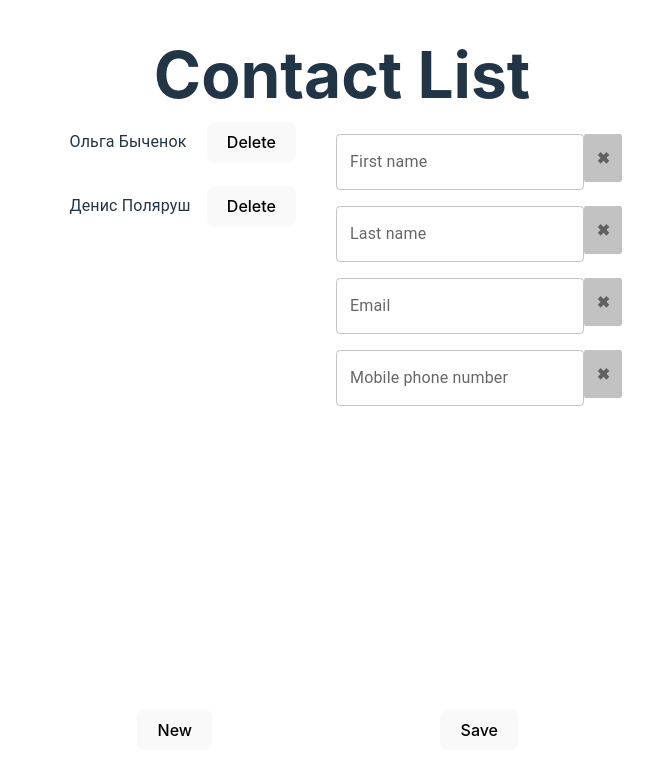
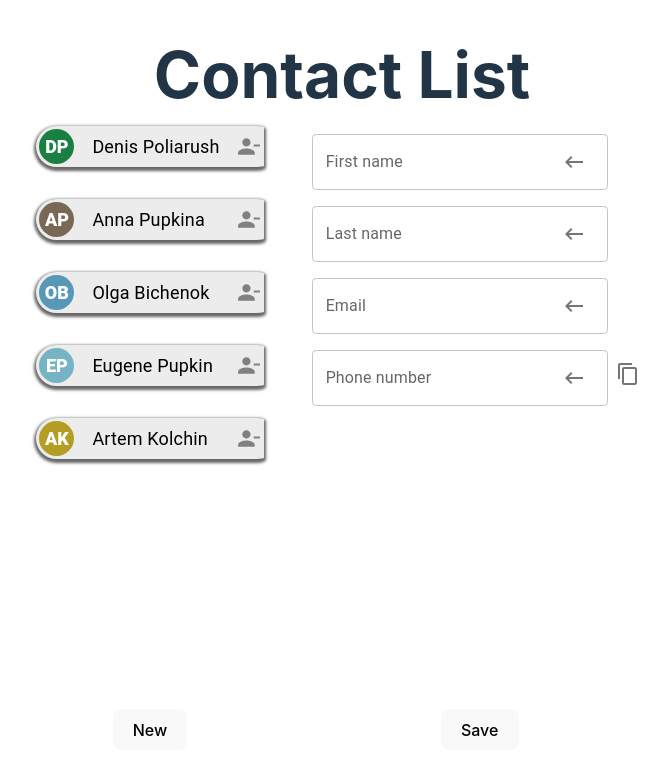
Before and after one commit to Crumpu/contactList, a React (Vite) app: page / in a window 1280 px wide. Shown: the top 774 px of the page, without its empty margins (298-966 px from the left). Built offline with nearby package versions, Linux system fonts and the light colour scheme; data requests are answered from the project's data file.

Commit message:
All work, but not can make input mask

```diff
--- a/db.json
+++ b/db.json
@@ -1,20 +1,44 @@
 {
   "contacts": [
     {
-      "fName": "Ольга ",
-      "lName": "Быченок",
-      "email": "olga@gmail.com",
-      "telNumber": "+380660000001",
-      "color": "rgb(81, 95, 65)",
-      "id": 2
+      "fName": "Denis",
+      "lName": "Poliarush",
+      "email": "denis@gmail.com",
+      "telNumber": "+380 (66) 000-11-11",
+      "color": "rgb(26, 128, 66)",
+      "id": 4
     },
     {
-      "fName": "Денис",
-      "lName": "Поляруш",
-      "email": "denis@gmail.com",
-      "telNumber": "+380660000000",
-      "color": "rgb(77, 59, 217)",
-      "id": 3
+      "fName": "Anna",
+      "lName": "Pupkina",
+      "email": "pupkina@gmail.com",
+      "telNumber": "+380 (66) 000-00-00",
+      "color": "rgb(120, 104, 84)",
+      "id": 5
+    },
+    {
+      "fName": "Olga",
+      "lName": "Bichenok",
+      "email": "bichenock@gmail.com",
+      "telNumber": "+380 (66) 000-00-11",
+      "color": "rgb(87, 151, 183)",
+      "id": 7
+    },
+    {
+      "fName": "Eugene",
+      "lName": "Pupkin",
+      "email": "pupkin@gmail.com",
+      "telNumber": "+380 (66) 000-00-21",
+      "color": "rgb(118, 179, 197)",
+      "id": 8
+    },
+    {
+      "fName": "Artem",
+      "lName": "Kolchin",
+      "email": "kolchin@gmail.com",
+      "telNumber": "+380 (00) 000-00-00",
+      "color": "rgb(179, 158, 35)",
+      "id": 9
     }
   ]
 }
--- a/src/components/ContactForm/ContactForm.jsx
+++ b/src/components/ContactForm/ContactForm.jsx
@@ -3,6 +3,9 @@ import Box from "@mui/material/Box";
 import TextField from "@mui/material/TextField";
 import { Formik, Form, Field, ErrorMessage } from "formik";
 import * as Yup from "yup";
+import KeyboardBackspaceIcon from "@mui/icons-material/KeyboardBackspace";
+import ContentCopyIcon from "@mui/icons-material/ContentCopy";
+import { IconButton, InputAdornment } from "@mui/material";
 // -----------------------------------------------------------------------------------
 import {
   createContact,
@@ -12,10 +15,11 @@ import {
 import { emptyContact } from "../../constants/constants";
 // -----------------------------------------------------------------------------------
 import "./ContactForm.css";
+
 // ======================================================================================
 
 function ContactForm() {
-  const dispatch = useDispatch();
+  const dispatch = useDispatch(null);
 
   let currentContact = useSelector((state) => state.contactList.currentContact);
 
@@ -39,7 +43,7 @@ function ContactForm() {
 
   // -------------------regExp------------------------------------
 
-  const regExpPhone = /^\+380(66|50|99|95|67|68|97|96|98|93|73|63)\d{7}$/;
+  const regExpPhone = /^\+380\s\(\d{2}\)\s\d{3}-\d{2}-\d{2}$/;
 
   // -------------------schema------------------------------------
 
@@ -49,7 +53,7 @@ function ContactForm() {
       .email("Entered incorrect email"),
     telNumber: Yup.string()
       .required("Phone is required field")
-      .matches(regExpPhone, "Tel number must be in format +380YYXXXXXXX"),
+      .matches(regExpPhone, "Tel number must be in format +380 (YY) XXX-XX-XX"),
   });
 
   // -----------------decoration----------------------------------
@@ -76,14 +80,16 @@ function ContactForm() {
               label="First name"
               type="text"
               name="fName"
-              autocomplete="firstName"
+              InputProps={{
+                endAdornment: (
+                  <InputAdornment position="end">
+                    <IconButton onClick={() => setFieldValue("fName", "")}>
+                      <KeyboardBackspaceIcon />
+                    </IconButton>
+                  </InputAdornment>
+                ),
+              }}
             />
-            <span
-              className="clearInput"
-              onClick={() => setFieldValue("fName", "")}
-            >
-              &#10006;
-            </span>
           </Box>
 
           <Box className="inputDiv">
@@ -92,14 +98,16 @@ function ContactForm() {
               type="text"
               name="lName"
               label="Last name"
-              autocomplete="lastName"
+              InputProps={{
+                endAdornment: (
+                  <InputAdornment position="end">
+                    <IconButton onClick={() => setFieldValue("lName", "")}>
+                      <KeyboardBackspaceIcon />
+                    </IconButton>
+                  </InputAdornment>
+                ),
+              }}
             />
-            <span
-              className="clearInput"
-              onClick={() => setFieldValue("lName", "")}
-            >
-              &#10006;
-            </span>
           </Box>
 
           <Box className="inputDiv">
@@ -110,13 +118,16 @@ function ContactForm() {
               name="email"
               placeholder="Email"
               error={touched.email && Boolean(errors.email)}
-            />
-            <span
-              className="clearInput"
-              onClick={() => setFieldValue("email", "")}
-            >
-              &#10006;
-            </span>
+              InputProps={{
+                endAdornment: (
+                  <InputAdornment position="end">
+                    <IconButton onClick={() => setFieldValue("email", "")}>
+                      <KeyboardBackspaceIcon />
+                    </IconButton>
+                  </InputAdornment>
+                ),
+              }}
+            ></Field>
           </Box>
           <ErrorMessage name="email">
             {(msg) => <div className="validationError">{msg}</div>}
@@ -124,19 +135,32 @@ function ContactForm() {
 
           <Box className="inputDiv">
             <Field
+              name="telNumber"
               as={TextField}
-              label="Mobile phone number"
+              label="Phone number"
               type="tel"
-              placeholder="Mobile phone number"
-              name="telNumber"
               error={touched.telNumber && Boolean(errors.telNumber)}
-            />
-            <span
-              className="clearInput"
-              onClick={() => setFieldValue("telNumber", "")}
+              InputProps={{
+                endAdornment: (
+                  <InputAdornment position="end">
+                    <IconButton onClick={() => setFieldValue("telNumber", "")}>
+                      <KeyboardBackspaceIcon />
+                    </IconButton>
+                  </InputAdornment>
+                ),
+              }}
+            ></Field>
+
+            <IconButton
+              sx={{
+                cursor: "pointer",
+              }}
+              onClick={() =>
+                navigator.clipboard.writeText(`${values.telNumber}`)
+              }
             >
-              &#10006;
-            </span>
+              <ContentCopyIcon>Copy</ContentCopyIcon>
+            </IconButton>
           </Box>
           <ErrorMessage name="telNumber">
             {(msg) => <div className="validationError">{msg}</div>}
--- a/src/components/ContactList/ContactList.jsx
+++ b/src/components/ContactList/ContactList.jsx
@@ -1,6 +1,13 @@
 import { useEffect } from "react";
 import { useSelector, useDispatch } from "react-redux";
-import { ListItem, ListItemButton, ListItemText } from "@mui/material";
+import {
+  Avatar,
+  ListItem,
+  ListItemAvatar,
+  ListItemButton,
+  ListItemText,
+} from "@mui/material";
+import PersonRemoveIcon from "@mui/icons-material/PersonRemove";
 // ---------------------------------------------------------------------------------------------
 import {
   getContacts,
@@ -22,24 +29,63 @@ function ContactList() {
     dispatch(addContact());
   };
 
-  const onContactDelete = (event, id) => {
-    event.stopPropagation();
-    dispatch(delContact(id));
-  };
-
   return (
     <div className="contactList">
       <div className="listItems">
         {contacts.map((contact) => (
           <ListItem key={contact.id}>
             <ListItemButton
+              sx={{
+                height: "max-content",
+                margin: "1vh",
+                padding: 0,
+                fontSize: "large",
+                backgroundColor: "rgb(236, 236, 236)",
+                boxShadow: "0px 2px 3px 2px rgba(0, 0, 0, 0.6)",
+                borderTopLeftRadius: "2rem",
+                borderBottomLeftRadius: "2rem",
+                borderTopRightRadius: "5%",
+                borderBottomRightRadius: "5%",
+                cursor: "pointer",
+              }}
               onDoubleClick={() => dispatch(selectContact(contact))}
             >
-              <ListItemText primary={`${contact.fName} ${contact.lName}`} />
+              <ListItemAvatar>
+                <Avatar
+                  sx={{
+                    margin: "3px",
+                    width: 35,
+                    height: 35,
+                    fontSize: 18,
+                    fontWeight: 900,
+                    backgroundColor: contact.color,
+                  }}
+                >
+                  {contact.fName.trim().slice(0, 1).toUpperCase() +
+                    contact.lName.trim().slice(0, 1).toUpperCase()}
+                </Avatar>
+              </ListItemAvatar>
+              <ListItemText
+                sx={{
+                  marginRight: 2,
+                  color: "black",
+                }}
+                primary={`${contact.fName} ${contact.lName}`}
+                primaryTypographyProps={{ fontSize:'large' }}
+              />
+
+              <PersonRemoveIcon
+                onClick={() => dispatch(delContact(contact.id))}
+                sx={{
+                  fontSize: 25,
+                  color: "grey",
+                  marginRight: "3px",
+                  "&:hover": {
+                    color: "red",
+                  },
+                }}
+              />
             </ListItemButton>
-            <button onClick={(e) => onContactDelete(e, contact.id)}>
-              Delete
-            </button>
           </ListItem>
         ))}
       </div>
```
Also changed, not shown: src/components/ContactItem/ContactItem.css (deleted, +0 -48 lines), src/components/ContactItem/ContactItem.jsx (deleted, +0 -42 lines).
